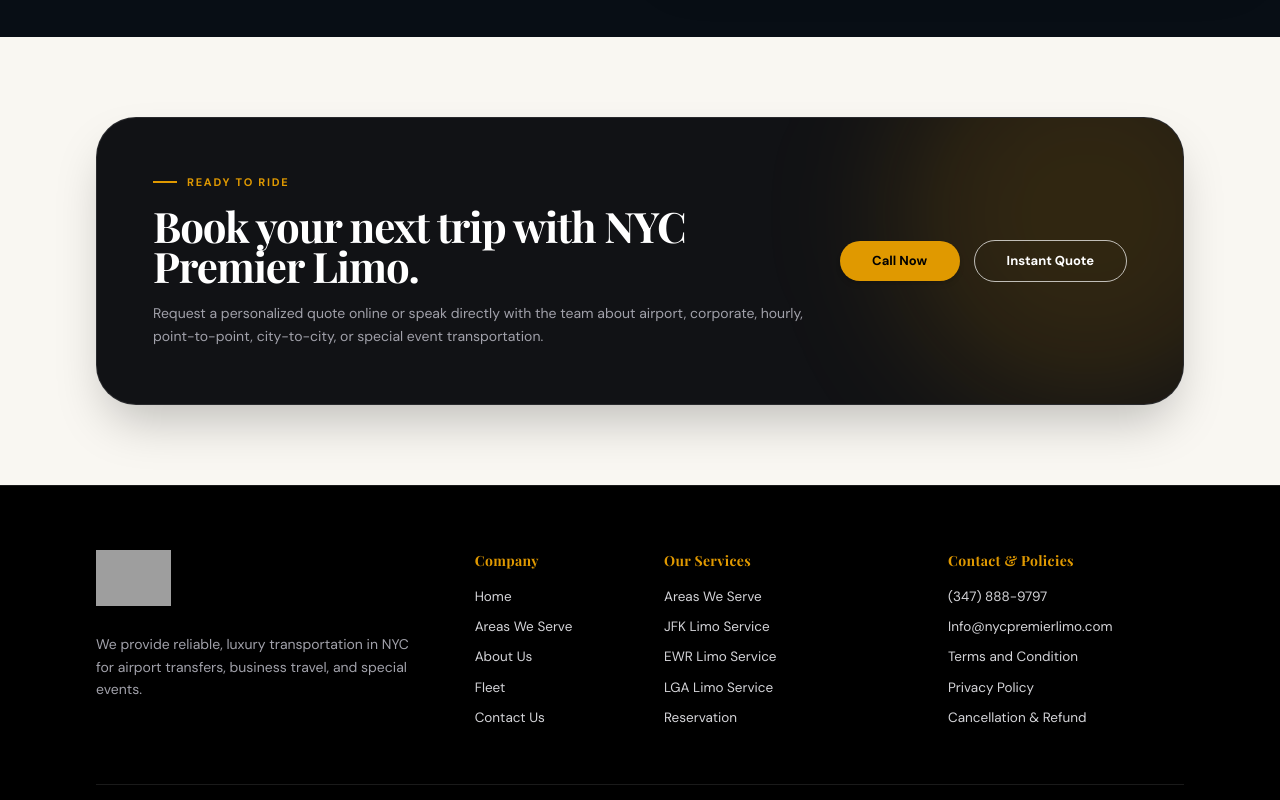
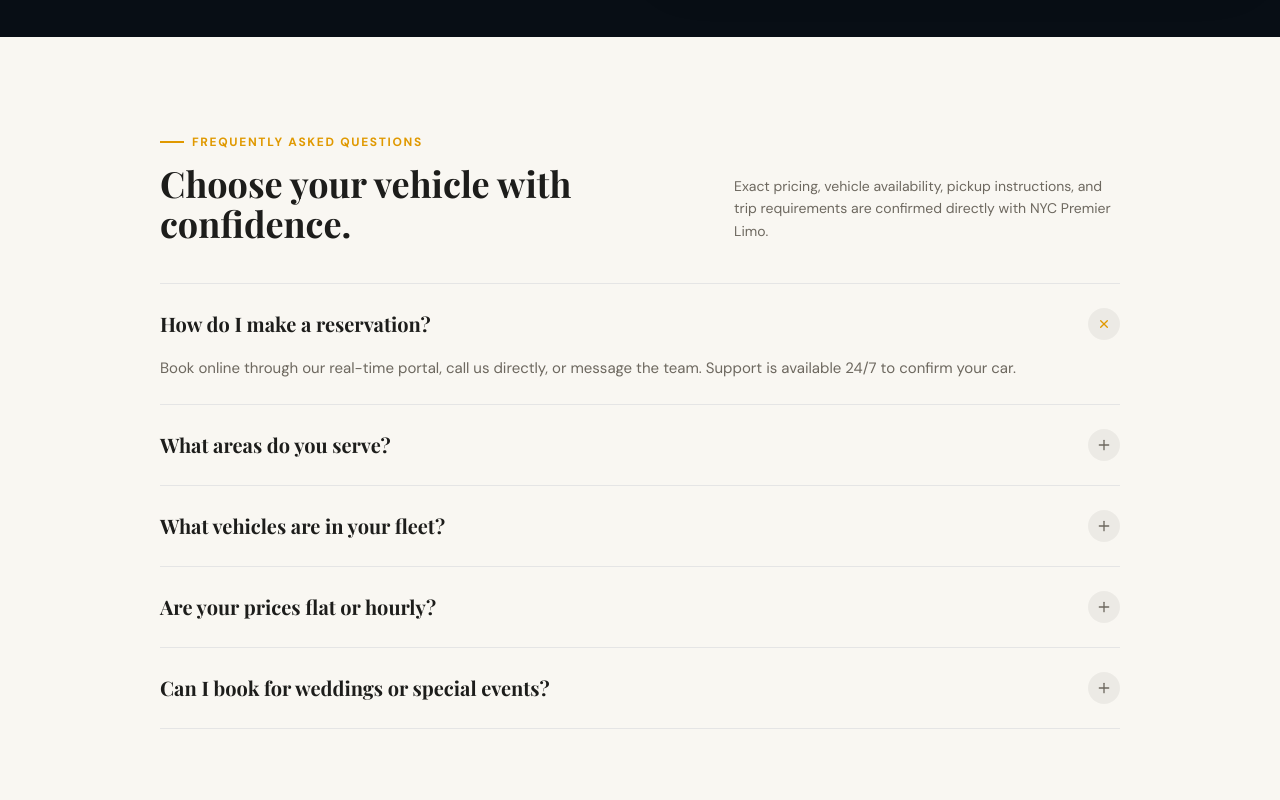
Before and after one commit to Muhammad-Murtazaa/Chauffeur-frontend, a React (Vite) app: page /fleet in a window 1280 px wide. Shown: the part 5760-6560 px from the top of the page. Built offline with nearby package versions, Linux system fonts and the light colour scheme; grey boxes are pictures that could not be loaded; a web font is replaced by a local one.

Commit message:
feat: add FAQs section with smooth accordion to Fleet page

```diff
--- a/src/pages/Fleet.jsx
+++ b/src/pages/Fleet.jsx
@@ -1,11 +1,12 @@
 import React, { useState } from 'react';
 import VehicleCard from '../components/VehicleCard';
 import { fleetData } from '../data/fleetData';
-import { Clock, Star, CheckCircle2 } from 'lucide-react';
+import { Clock, Star, CheckCircle2, Plus } from 'lucide-react';
 import { Link } from 'react-router-dom';
 
 export default function Fleet() {
   const [selectedCategory, setSelectedCategory] = useState('all');
+  const [openFaq, setOpenFaq] = useState(0);
 
   const categories = [
     { id: 'all', label: 'All Fleet Vehicles' },
@@ -14,6 +15,29 @@
     { id: 'sprinters', label: 'Sprinter & Transit Vans' },
     { id: 'limos', label: 'Stretch Limos' },
     { id: 'buses', label: 'Minibuses & Coaches' },
+  ];
+
+  const fleetFaqs = [
+    {
+      q: "How do I make a reservation?",
+      a: "Book online through our real-time portal, call us directly, or message the team. Support is available 24/7 to confirm your car."
+    },
+    {
+      q: "What areas do you serve?",
+      a: "All five boroughs of NYC and the wider tri-state area (NY, NJ, CT), plus JFK, LaGuardia, Newark and Teterboro airports."
+    },
+    {
+      q: "What vehicles are in your fleet?",
+      a: "Executive sedans, luxury SUVs, premium vans and larger group vehicles — matched to your passenger count and luggage."
+    },
+    {
+      q: "Are your prices flat or hourly?",
+      a: "Both. Flat rates apply to airport and point-to-point transfers; hourly charters suit multi-stop and corporate travel. The quote is what you pay."
+    },
+    {
+      q: "Can I book for weddings or special events?",
+      a: "Yes. We arrange transportation for weddings, proms, anniversaries and other occasions, with vehicles to match the day."
+    }
   ];
 
   const filteredVehicles = selectedCategory === 'all'
@@ -527,7 +551,75 @@
       </section>
 
       {/* =========================================================================
-          5. PRE-FOOTER CTA (Dark Rounded Card with Gold Glow & Pill Buttons)
+          5. FAQ SECTION: "Frequently asked questions"
+      ========================================================================= */}
+      <section className="py-20 lg:py-24 px-4 sm:px-6 lg:px-8 max-w-5xl mx-auto">
+        <div className="mb-10">
+          <div className="flex items-center gap-2 mb-3">
+            <span className="w-6 h-[1.5px] bg-[#e09900]" />
+            <span className="text-[12px] font-bold uppercase tracking-[0.14em] text-[#e09900]">
+              FREQUENTLY ASKED QUESTIONS
+            </span>
+          </div>
+
+          <div className="grid grid-cols-1 md:grid-cols-12 gap-6 items-end">
+            <div className="md:col-span-7">
+              <h2 className="font-serif text-3xl sm:text-4xl font-bold text-[#1D1D1B] leading-tight">
+                Choose your vehicle with confidence.
+              </h2>
+            </div>
+            <div className="md:col-span-5">
+              <p className="text-[14px] text-[#6D685F] leading-relaxed">
+                Exact pricing, vehicle availability, pickup instructions, and trip requirements are confirmed directly with NYC Premier Limo.
+              </p>
+            </div>
+          </div>
+        </div>
+
+        {/* Accordion list with smooth slide transition */}
+        <div className="divide-y divide-neutral-200 border-y border-neutral-200">
+          {fleetFaqs.map((faq, idx) => {
+            const isOpen = openFaq === idx;
+            return (
+              <div key={idx} className="py-2 text-left">
+                <button
+                  type="button"
+                  onClick={() => setOpenFaq(isOpen ? -1 : idx)}
+                  className="w-full flex items-center justify-between text-left gap-4 py-4 group cursor-pointer select-none transition-colors"
+                  aria-expanded={isOpen}
+                >
+                  <span className="font-serif text-lg sm:text-xl font-bold text-[#1D1D1B] group-hover:text-[#e09900] transition-colors duration-200">
+                    {faq.q}
+                  </span>
+                  <span className="w-8 h-8 rounded-full bg-black/5 group-hover:bg-[#e09900]/10 flex items-center justify-center text-[#6D685F] group-hover:text-[#e09900] transition-colors duration-200 shrink-0">
+                    <Plus
+                      className={`w-4 h-4 transition-transform duration-350 ease-in-out ${
+                        isOpen ? 'rotate-45 text-[#e09900]' : 'rotate-0'
+                      }`}
+                    />
+                  </span>
+                </button>
+
+                {/* Smooth Expand/Collapse Grid Container */}
+                <div
+                  className={`grid transition-all duration-300 ease-in-out ${
+                    isOpen ? 'grid-rows-[1fr] opacity-100 pb-4' : 'grid-rows-[0fr] opacity-0 pb-0'
+                  }`}
+                >
+                  <div className="overflow-hidden">
+                    <p className="text-[14px] sm:text-[15px] text-[#6D685F] leading-relaxed pr-8">
+                      {faq.a}
+                    </p>
+                  </div>
+                </div>
+              </div>
+            );
+          })}
+        </div>
+      </section>
+
+      {/* =========================================================================
+          6. PRE-FOOTER CTA (Dark Rounded Card with Gold Glow & Pill Buttons)
       ========================================================================= */}
       <section className="px-4 sm:px-6 lg:px-8 py-16 sm:py-20 max-w-6xl mx-auto">
         <div className="relative overflow-hidden bg-[#111215] rounded-[32px] sm:rounded-[40px] p-8 sm:p-12 lg:p-14 border border-white/10 shadow-2xl flex flex-col lg:flex-row lg:items-center justify-between gap-8 text-left">
```
